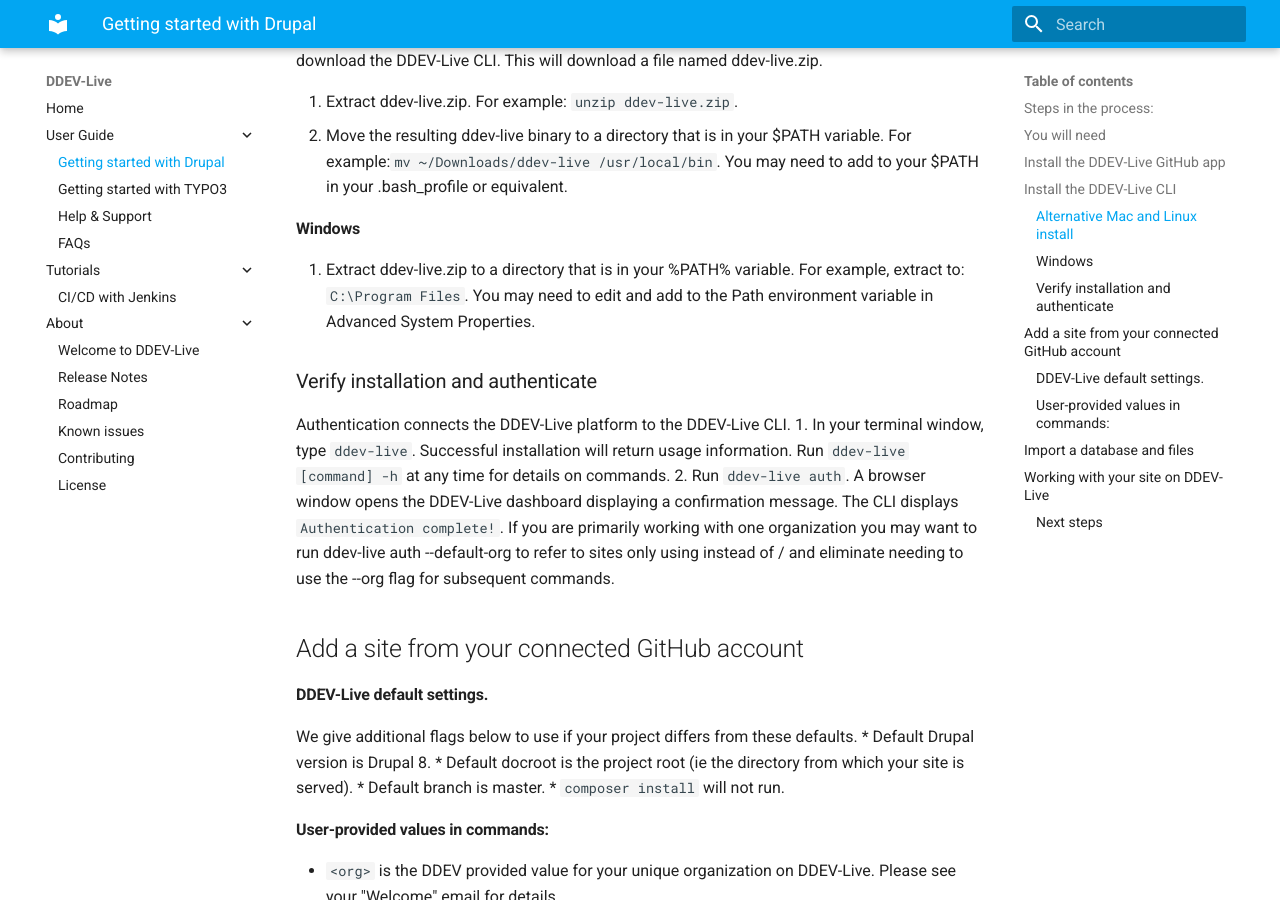
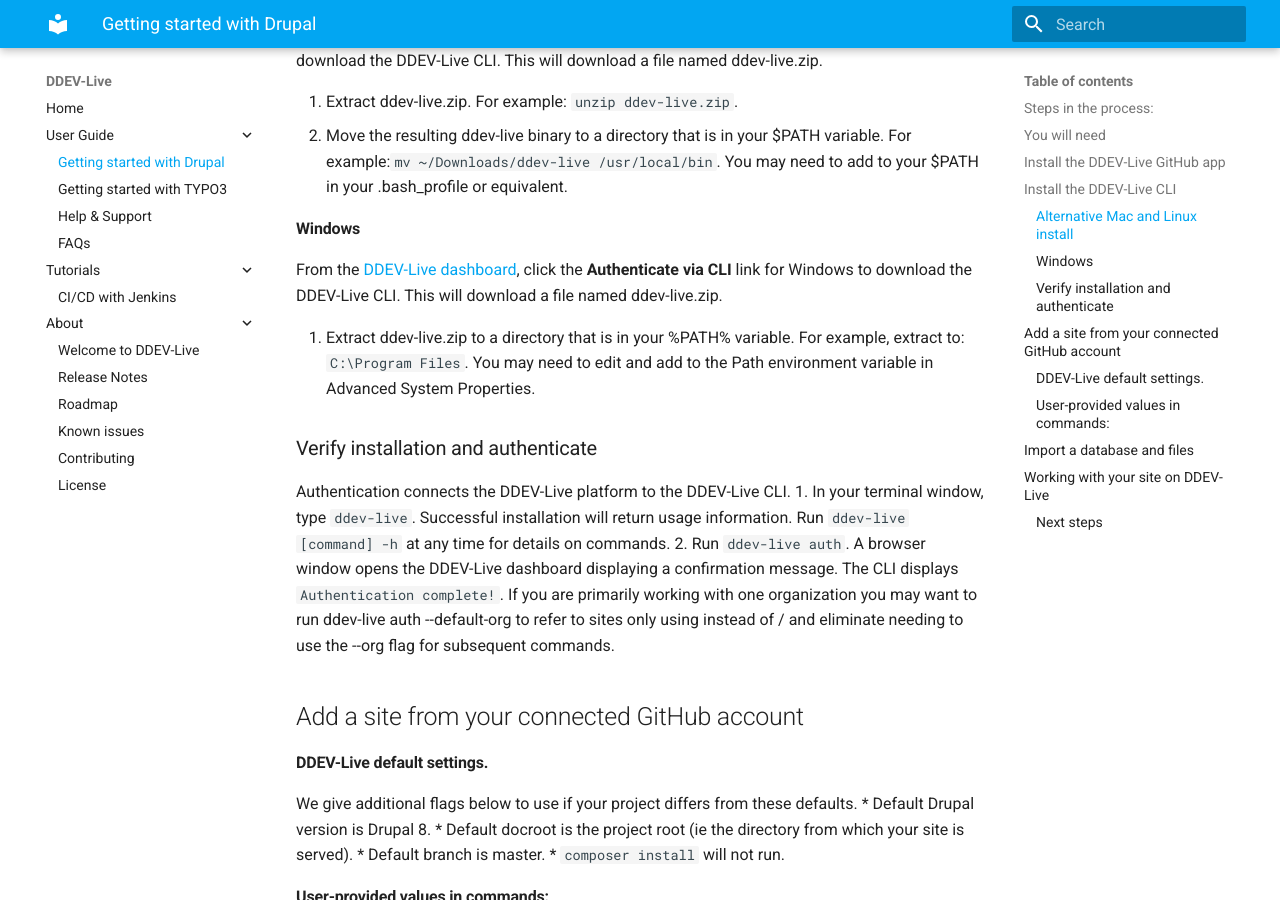
Before and after one commit to fru-io/docs-live, an MkDocs documentation site: the page built from docs/getting-started.md, in a window 1280 px wide and 900 px high, scrolled down 1439 px. Built offline with MkDocs 1.6.1 and Material for MkDocs 9.7.7, drawn with Linux system fonts in a browser that asks for light colours.

Commit message:
Update getting-started.md
Adding link to the CLI .zip location to the Windows instructions

```diff
--- a/docs/getting-started.md
+++ b/docs/getting-started.md
@@ -45,6 +45,8 @@ From the [DDEV-Live dashboard](https://dash.ddev.com), click the **Authenticate
 2. Move the resulting ddev-live binary to a directory that is in your $PATH variable. For example:`mv ~/Downloads/ddev-live /usr/local/bin`. You may need to add to your $PATH in your .bash_profile or equivalent.
 
 #### Windows
+From the [DDEV-Live dashboard](https://dash.ddev.com), click the **Authenticate via CLI** link for Windows to download the DDEV-Live CLI. This will download a file named ddev-live.zip.
+
 1. Extract ddev-live.zip to a directory that is in your %PATH% variable. For example, extract to: `C:\Program Files`. You may need to edit and add to the Path environment variable in Advanced System Properties.
 
 ### Verify installation and authenticate
```
